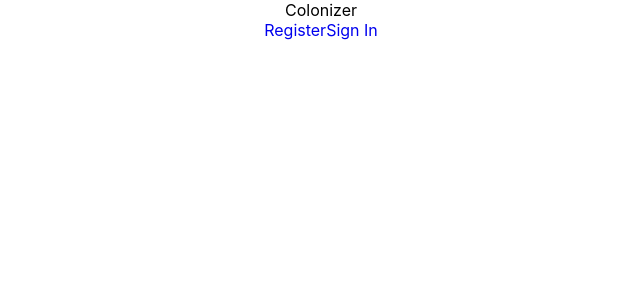
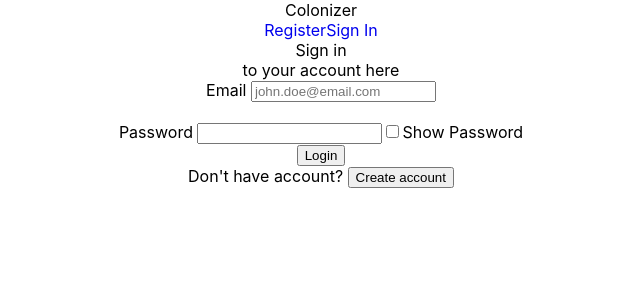
Before and after one commit to fredy-laksmono/colonizer, a React (Create React App) app in the folder client/: page /signin in a window 1280 px wide. Shown: the top 300 px of the page, without its empty margins (319-959 px from the left). Built offline with nearby package versions, Linux system fonts and the light colour scheme; no server answers.

Commit message:
Add: login function

```diff
--- a/client/src/App.js
+++ b/client/src/App.js
@@ -6,6 +6,7 @@ import io from "socket.io-client";
 import Nav from "./components/Nav";
 import Welcome from "./pages/Welcome";
 import Register from "./pages/Register";
+import SignIn from "./pages/SignIn";
 import { CheckSession } from "./services/Auth";
 
 const socket = io.connect("http://localhost:3001");
@@ -68,6 +69,15 @@ function App() {
               />
             }
           />
+          <Route
+            path="/signin"
+            element={
+              <SignIn
+                setUser={setUser}
+                toggleAuthenticated={toggleAuthenticated}
+              />
+            }
+          />
         </Routes>
       </main>
     </div>
--- a/client/src/pages/Register.js
+++ b/client/src/pages/Register.js
@@ -43,7 +43,7 @@ const Register = ({ setUser, toggleAuthenticated }) => {
         email: "",
         password: ""
       });
-      navigate("/");
+      navigate("/home");
     } catch (error) {
       console.log(error);
       if (error.response.data.msg == "Email already in use.") {
--- a/client/src/pages/SignIn.js
+++ b/client/src/pages/SignIn.js
@@ -32,7 +32,7 @@ const SignIn = ({ setUser, toggleAuthenticated }) => {
       });
       setUser(payload);
       toggleAuthenticated(true);
-      navigate(-1);
+      navigate("/home");
     } catch (error) {
       setErrorMessage(error.response.data.msg);
     }
--- a/client/src/services/Auth.js
+++ b/client/src/services/Auth.js
@@ -5,7 +5,7 @@ export const SignInUser = async (data) => {
     const res = await Client.post("api/auth/login", data);
     // Set the current signed in users token to localStorage
     localStorage.setItem("token", res.data.token);
-    console.log("user", res.data.user);
+    // console.log("user", res.data.user);
     return res.data.user;
   } catch (error) {
     throw error;
@@ -14,7 +14,7 @@ export const SignInUser = async (data) => {
 
 export const RegisterUser = async (data) => {
   try {
-    console.log("RegisterUser data", data);
+    // console.log("RegisterUser data", data);
     const res = await Client.post("api/auth/register", data);
     return res.data;
   } catch (error) {
```
Also changed, not shown: 1 other file (tests, documents, lock files or other folders).
